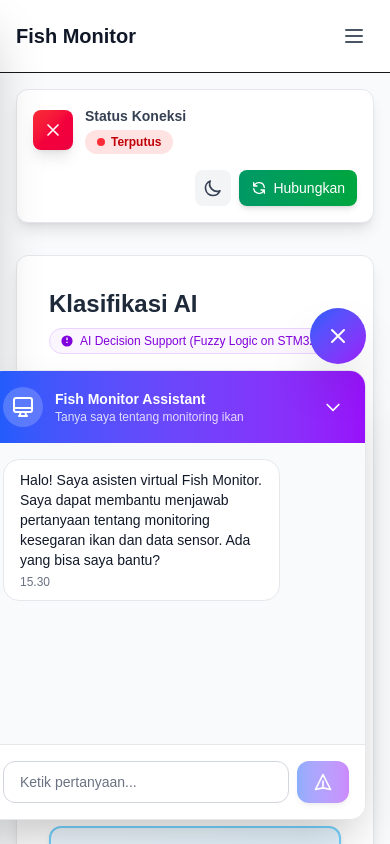
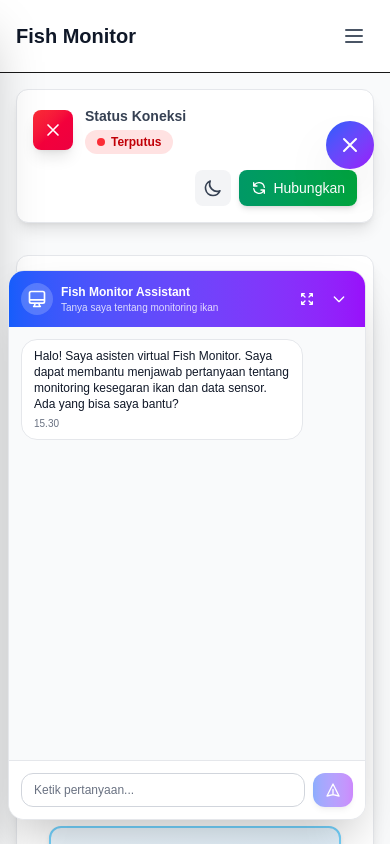
Before and after one commit to Capstone-E03/webapp, a Next.js app: page / in a window 390 px wide. Both pictures are taken after a click on the button 338 px from the left and 792 px from the top of the page. Shown: the top 844 px of the page. Built offline with nearby package versions, Linux system fonts and the light colour scheme; no server answers.

Commit message:
feat: adjust UI chatbot in different view & make pop up chatbot draggable

```diff
--- a/src/components/ChatBot.js
+++ b/src/components/ChatBot.js
@@ -14,7 +14,11 @@ export default function ChatBot() {
   ]);
   const [input, setInput] = useState("");
   const [isLoading, setIsLoading] = useState(false);
+  const [position, setPosition] = useState({ x: 0, y: 0 });
+  const [isDragging, setIsDragging] = useState(false);
+  const [dragStart, setDragStart] = useState({ x: 0, y: 0 });
   const messagesEndRef = useRef(null);
+  const chatPanelRef = useRef(null);
   const { data } = useSensorData();
 
   const scrollToBottom = () => {
@@ -53,12 +57,91 @@ export default function ChatBot() {
     }, 1000);
   };
 
-  const handleKeyPress = (e) => {
+  const handleKeyDown = (e) => {
     if (e.key === "Enter" && !e.shiftKey) {
       e.preventDefault();
       handleSend();
     }
   };
+
+  // Dragging handlers
+  const handleMouseDown = (e) => {
+    if (e.target.closest('.chat-header-drag')) {
+      setIsDragging(true);
+      setDragStart({
+        x: e.clientX - position.x,
+        y: e.clientY - position.y,
+      });
+    }
+  };
+
+  const handleMouseMove = (e) => {
+    if (isDragging) {
+      const newX = e.clientX - dragStart.x;
+      const newY = e.clientY - dragStart.y;
+
+      // Get viewport dimensions
+      const maxX = window.innerWidth - (chatPanelRef.current?.offsetWidth || 420);
+      const maxY = window.innerHeight - (chatPanelRef.current?.offsetHeight || 450);
+
+      // Constrain position within viewport
+      setPosition({
+        x: Math.max(-maxX, Math.min(0, newX)),
+        y: Math.max(-maxY, Math.min(0, newY)),
+      });
+    }
+  };
+
+  const handleMouseUp = () => {
+    setIsDragging(false);
+  };
+
+  const handleTouchStart = (e) => {
+    if (e.target.closest('.chat-header-drag')) {
+      const touch = e.touches[0];
+      setIsDragging(true);
+      setDragStart({
+        x: touch.clientX - position.x,
+        y: touch.clientY - position.y,
+      });
+    }
+  };
+
+  const handleTouchMove = (e) => {
+    if (isDragging) {
+      const touch = e.touches[0];
+      const newX = touch.clientX - dragStart.x;
+      const newY = touch.clientY - dragStart.y;
+
+      const maxX = window.innerWidth - (chatPanelRef.current?.offsetWidth || 420);
+      const maxY = window.innerHeight - (chatPanelRef.current?.offsetHeight || 450);
+
+      setPosition({
+        x: Math.max(-maxX, Math.min(0, newX)),
+        y: Math.max(-maxY, Math.min(0, newY)),
+      });
+    }
+  };
+
+  const handleTouchEnd = () => {
+    setIsDragging(false);
+  };
+
+  useEffect(() => {
+    if (isDragging) {
+      document.addEventListener('mousemove', handleMouseMove);
+      document.addEventListener('mouseup', handleMouseUp);
+      document.addEventListener('touchmove', handleTouchMove);
+      document.addEventListener('touchend', handleTouchEnd);
+
+      return () => {
+        document.removeEventListener('mousemove', handleMouseMove);
+        document.removeEventListener('mouseup', handleMouseUp);
+        document.removeEventListener('touchmove', handleTouchMove);
+        document.removeEventListener('touchend', handleTouchEnd);
+      };
+    }
+  }, [isDragging, dragStart, position]);
 
   return (
     <>
@@ -66,8 +149,8 @@ export default function ChatBot() {
       <button
         onClick={() => setIsOpen(!isOpen)}
         className={`fixed z-50 transition-all duration-300 ${
-          isOpen ? "bottom-[480px] right-6" : "bottom-6 right-6"
-        } w-14 h-14 bg-gradient-to-br from-blue-600 to-purple-600 hover:from-blue-700 hover:to-purple-700 rounded-full shadow-2xl flex items-center justify-center group`}
+          isOpen ? "bottom-[80%] sm:bottom-[480px] right-4 sm:right-6" : "bottom-4 sm:bottom-6 right-4 sm:right-6"
+        } w-12 h-12 sm:w-14 sm:h-14 bg-gradient-to-br from-blue-600 to-purple-600 hover:from-blue-700 hover:to-purple-700 rounded-full shadow-2xl flex items-center justify-center group`}
         aria-label="Toggle chatbot"
       >
         {isOpen ? (
@@ -76,7 +159,7 @@ export default function ChatBot() {
           </svg>
         ) : (
           <>
-            <svg className="w-6 h-6 text-white" fill="none" stroke="currentColor" viewBox="0 0 24 24">
+            <svg className="w-5 h-5 sm:w-6 sm:h-6 text-white" fill="none" stroke="currentColor" viewBox="0 0 24 24">
               <path
                 strokeLinecap="round"
                 strokeLinejoin="round"
@@ -92,15 +175,28 @@ export default function ChatBot() {
 
       {/* Chat Panel */}
       <div
-        className={`fixed bottom-6 right-6 z-40 w-[380px] sm:w-[420px] transition-all duration-300 ${
-          isOpen ? "opacity-100 translate-y-0 pointer-events-auto" : "opacity-0 translate-y-8 pointer-events-none"
+        ref={chatPanelRef}
+        className={`fixed z-40 transition-all duration-300 ${
+          isOpen ? "opacity-100 scale-100 pointer-events-auto" : "opacity-0 scale-95 pointer-events-none"
         }`}
+        style={{
+          bottom: `${24 - position.y}px`,
+          right: `${24 - position.x}px`,
+          width: 'calc(100vw - 32px)',
+          maxWidth: '420px',
+          height: 'calc(100vh - 100px)',
+          maxHeight: '550px',
+        }}
       >
-        <div className="bg-white dark:bg-gray-800 rounded-2xl shadow-2xl overflow-hidden border border-gray-200 dark:border-gray-700 flex flex-col h-[450px]">
-          {/* Header */}
-          <div className="bg-gradient-to-r from-blue-600 to-purple-600 p-4 flex items-center gap-3">
-            <div className="w-10 h-10 bg-white/20 rounded-full flex items-center justify-center backdrop-blur-sm">
-              <svg className="w-6 h-6 text-white" fill="none" stroke="currentColor" viewBox="0 0 24 24">
+        <div className="bg-white dark:bg-gray-800 rounded-2xl shadow-2xl overflow-hidden border border-gray-200 dark:border-gray-700 flex flex-col h-full">
+          {/* Header - Draggable */}
+          <div
+            className="chat-header-drag bg-gradient-to-r from-blue-600 to-purple-600 p-3 sm:p-4 flex items-center gap-2 sm:gap-3 cursor-move select-none touch-none"
+            onMouseDown={handleMouseDown}
+            onTouchStart={handleTouchStart}
+          >
+            <div className="w-8 h-8 sm:w-10 sm:h-10 bg-white/20 rounded-full flex items-center justify-center backdrop-blur-sm flex-shrink-0">
+              <svg className="w-5 h-5 sm:w-6 sm:h-6 text-white" fill="none" stroke="currentColor" viewBox="0 0 24 24">
                 <path
                   strokeLinecap="round"
                   strokeLinejoin="round"
@@ -109,34 +205,46 @@ export default function ChatBot() {
                 />
               </svg>
             </div>
-            <div className="flex-1">
-              <h3 className="text-white font-semibold text-sm">Fish Monitor Assistant</h3>
-              <p className="text-white/80 text-xs">Tanya saya tentang monitoring ikan</p>
+            <div className="flex-1 min-w-0">
+              <h3 className="text-white font-semibold text-xs sm:text-sm truncate">Fish Monitor Assistant</h3>
+              <p className="text-white/80 text-[10px] sm:text-xs truncate">Tanya saya tentang monitoring ikan</p>
             </div>
+            <div className="flex gap-1 flex-shrink-0">
+              <button
+                onClick={() => setPosition({ x: 0, y: 0 })}
+                className="w-7 h-7 sm:w-8 sm:h-8 rounded-lg hover:bg-white/20 transition-colors flex items-center justify-center"
+                title="Reset posisi"
+              >
+                <svg className="w-4 h-4 text-white" fill="none" stroke="currentColor" viewBox="0 0 24 24">
+                  <path strokeLinecap="round" strokeLinejoin="round" strokeWidth={2} d="M4 8V4m0 0h4M4 4l5 5m11-1V4m0 0h-4m4 0l-5 5M4 16v4m0 0h4m-4 0l5-5m11 5l-5-5m5 5v-4m0 4h-4" />
+                </svg>
+              </button>
               <button
                 onClick={() => setIsOpen(false)}
-              className="w-8 h-8 rounded-lg hover:bg-white/20 transition-colors flex items-center justify-center"
+                className="w-7 h-7 sm:w-8 sm:h-8 rounded-lg hover:bg-white/20 transition-colors flex items-center justify-center"
+                title="Tutup chat"
               >
-              <svg className="w-5 h-5 text-white" fill="none" stroke="currentColor" viewBox="0 0 24 24">
+                <svg className="w-4 h-4 sm:w-5 sm:h-5 text-white" fill="none" stroke="currentColor" viewBox="0 0 24 24">
                   <path strokeLinecap="round" strokeLinejoin="round" strokeWidth={2} d="M19 9l-7 7-7-7" />
                 </svg>
               </button>
             </div>
+          </div>
 
           {/* Messages */}
-          <div className="flex-1 overflow-y-auto p-4 space-y-4 bg-gray-50 dark:bg-gray-900">
+          <div className="flex-1 overflow-y-auto p-3 sm:p-4 space-y-3 sm:space-y-4 bg-gray-50 dark:bg-gray-900">
             {messages.map((msg, idx) => (
               <div key={idx} className={`flex ${msg.role === "user" ? "justify-end" : "justify-start"}`}>
                 <div
-                  className={`max-w-[80%] rounded-2xl px-4 py-2.5 ${
+                  className={`max-w-[85%] sm:max-w-[80%] rounded-2xl px-3 py-2 sm:px-4 sm:py-2.5 ${
                     msg.role === "user"
                       ? "bg-gradient-to-br from-blue-600 to-purple-600 text-white"
                       : "bg-white dark:bg-gray-800 text-gray-900 dark:text-gray-100 border border-gray-200 dark:border-gray-700"
                   }`}
                 >
-                  <p className="text-sm whitespace-pre-wrap break-words">{msg.content}</p>
+                  <p className="text-xs sm:text-sm whitespace-pre-wrap break-words">{msg.content}</p>
                   <p
-                    className={`text-xs mt-1 ${
+                    className={`text-[10px] sm:text-xs mt-1 ${
                       msg.role === "user" ? "text-white/70" : "text-gray-500 dark:text-gray-400"
                     }`}
                   >
@@ -161,23 +269,23 @@ export default function ChatBot() {
           </div>
 
           {/* Input */}
-          <div className="p-4 bg-white dark:bg-gray-800 border-t border-gray-200 dark:border-gray-700">
+          <div className="p-3 sm:p-4 bg-white dark:bg-gray-800 border-t border-gray-200 dark:border-gray-700">
             <div className="flex gap-2">
               <input
                 type="text"
                 value={input}
                 onChange={(e) => setInput(e.target.value)}
-                onKeyPress={handleKeyPress}
+                onKeyDown={handleKeyDown}
                 placeholder="Ketik pertanyaan..."
                 disabled={isLoading}
-                className="flex-1 px-4 py-2.5 border border-gray-300 dark:border-gray-600 rounded-xl focus:outline-none focus:ring-2 focus:ring-blue-500 dark:focus:ring-purple-500 bg-white dark:bg-gray-700 text-gray-900 dark:text-gray-100 placeholder-gray-500 dark:placeholder-gray-400 text-sm disabled:opacity-50 disabled:cursor-not-allowed"
+                className="flex-1 px-3 py-2 sm:px-4 sm:py-2.5 border border-gray-300 dark:border-gray-600 rounded-xl focus:outline-none focus:ring-2 focus:ring-blue-500 dark:focus:ring-purple-500 bg-white dark:bg-gray-700 text-gray-900 dark:text-gray-100 placeholder-gray-500 dark:placeholder-gray-400 text-xs sm:text-sm disabled:opacity-50 disabled:cursor-not-allowed"
               />
               <button
                 onClick={handleSend}
                 disabled={!input.trim() || isLoading}
-                className="px-4 py-2.5 bg-gradient-to-r from-blue-600 to-purple-600 hover:from-blue-700 hover:to-purple-700 text-white rounded-xl font-medium shadow-md hover:shadow-lg transition-all disabled:opacity-50 disabled:cursor-not-allowed flex items-center justify-center"
+                className="px-3 py-2 sm:px-4 sm:py-2.5 bg-gradient-to-r from-blue-600 to-purple-600 hover:from-blue-700 hover:to-purple-700 text-white rounded-xl font-medium shadow-md hover:shadow-lg transition-all disabled:opacity-50 disabled:cursor-not-allowed flex items-center justify-center flex-shrink-0"
               >
-                <svg className="w-5 h-5" fill="none" stroke="currentColor" viewBox="0 0 24 24">
+                <svg className="w-4 h-4 sm:w-5 sm:h-5" fill="none" stroke="currentColor" viewBox="0 0 24 24">
                   <path strokeLinecap="round" strokeLinejoin="round" strokeWidth={2} d="M12 19l9 2-9-18-9 18 9-2zm0 0v-8" />
                 </svg>
               </button>
```
Lines whose indentation alone changed are shown as unchanged.
